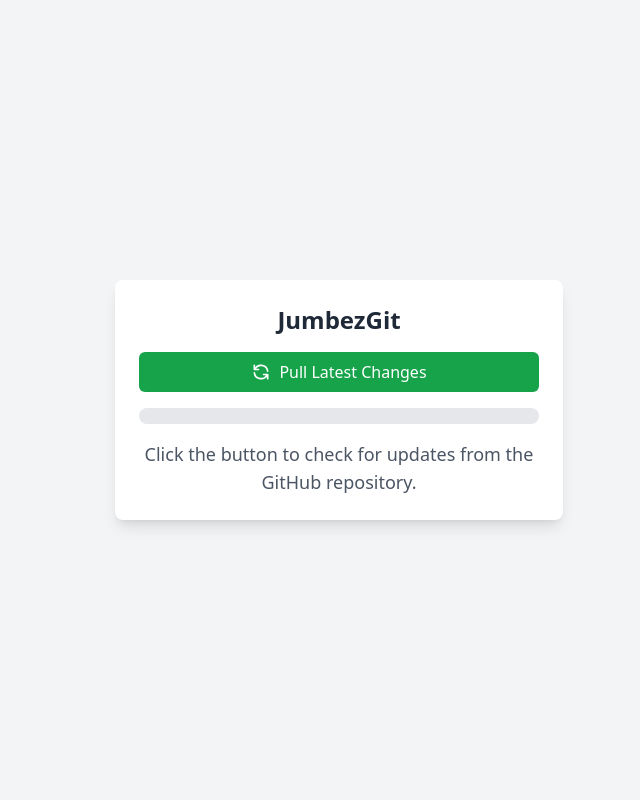
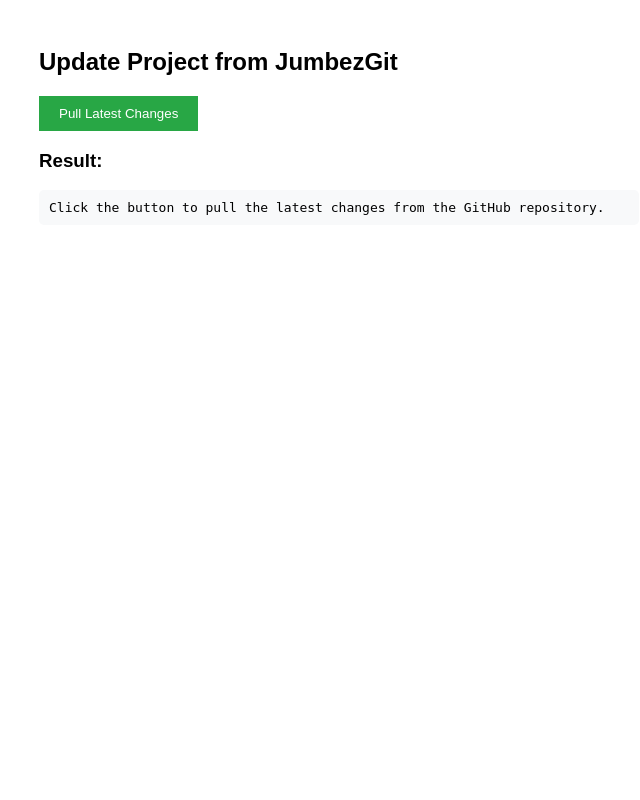
Before and after one commit to JumbezGit/Update-Demo-From-Github, a PHP site: page / in a window 1280 px wide. Shown: the whole page, without its empty margins (301-941 px from the left). Run offline with PHP 8.4, Linux system fonts and the light colour scheme; some libraries are stand-ins or nearby versions.

Commit message:
Update index.php

```diff
--- a/index.php
+++ b/index.php
@@ -8,16 +8,10 @@ if (isset($_POST['update'])) {
     // Execute git pull command
     $output = shell_exec('git pull origin main 2>&1');
 
-    // Determine the update status
-    if (strpos($output, 'Already up to date') !== false) {
-        $result = ['status' => 'no-update', 'message' => 'Your project is already up to date!'];
-    } elseif (strpos($output, 'Updating') !== false || strpos($output, 'files changed') !== false) {
-        $result = ['status' => 'success', 'message' => 'New changes have been successfully pulled from GitHub!'];
-    } else {
-        $result = ['status' => 'error', 'message' => 'Failed to update: ' . htmlspecialchars($output)];
-    }
+    // Display the output
+    $result = $output ? htmlspecialchars($output) : 'No output from git pull command.';
 } else {
-    $result = ['status' => 'idle', 'message' => 'Click the button to check for updates from the GitHub repository.'];
+    $result = 'Click the button to pull the latest changes from the GitHub repository.';
 }
 ?>
 
@@ -27,55 +21,22 @@ if (isset($_POST['update'])) {
     <meta charset="UTF-8">
     <meta name="viewport" content="width=device-width, initial-scale=1.0">
     <title>Update from Khamis</title>
-    <script src="https://cdn.tailwindcss.com"></script>
+    <style>
+        body { font-family: Arial, sans-serif; padding: 20px; }
+        .container { max-width: 600px; margin: 0 auto; }
+        button { padding: 10px 20px; background-color: #28a745; color: white; border: none; cursor: pointer; }
+        button:hover { background-color: #218838; }
+        pre { background-color: #f8f9fa; padding: 10px; border-radius: 5px; }
+    </style>
 </head>
-<body class="bg-gray-100 flex items-center justify-center min-h-screen">
-    <div class="bg-white p-6 rounded-lg shadow-lg max-w-md w-full">
-        <h2 class="text-2xl font-bold text-gray-800 mb-4 text-center">JumbezGit</h2>
-        <form method="post" id="updateForm" class="mb-4">
-            <button type="submit" name="update" id="updateButton"
-                    class="w-full bg-green-600 text-white py-2 px-4 rounded-md hover:bg-green-700 focus:outline-none focus:ring-2 focus:ring-green-500 flex items-center justify-center">
-                <svg class="w-5 h-5 mr-2" fill="none" stroke="currentColor" viewBox="0 0 24 24" xmlns="http://www.w3.org/2000/svg">
-                    <path stroke-linecap="round" stroke-linejoin="round" stroke-width="2" d="M4 4v5h.582m15.356 2A8.001 8.001 0 004.582 9m0 0H9m11 11v-5h-.581m0 0a8.003 8.003 0 01-15.357-2m15.357 2H15"></path>
-                </svg>
-                Pull Latest Changes
-            </button>
+<body>
+    <div class="container">
+        <h2>Update Project from JumbezGit</h2>
+        <form method="post">
+            <button type="submit" name="update">Pull Latest Changes</button>
         </form>
-        <div class="progress-container w-full bg-gray-200 rounded-full h-4 mb-4 overflow-hidden">
-            <div class="progress-bar bg-green-600 h-full rounded-full transition-all duration-100" id="progressBar" style="width: 0%"></div>
-        </div>
-        <div class="message text-center text-lg font-medium <?php echo $result['status'] === 'success' ? 'text-green-600' : ($result['status'] === 'error' ? 'text-red-600' : 'text-gray-600'); ?>" id="message">
-            <?php echo $result['message']; ?>
-        </div>
-        <?php if ($result['status'] === 'error') { ?>
-            <pre class="bg-gray-100 p-3 rounded-md text-sm text-gray-700 mt-2"><?php echo $result['message']; ?></pre>
-        <?php } ?>
+        <h3>Result:</h3>
+        <pre><?php echo $result; ?></pre>
     </div>
-    <script>
-        const form = document.getElementById('updateForm');
-        const button = document.getElementById('updateButton');
-        const progressBar = document.getElementById('progressBar');
-        const message = document.getElementById('message');
-
-        form.addEventListener('submit', () => {
-            // Disable button and show initial message
-            button.disabled = true;
-            button.classList.add('bg-gray-400', 'cursor-not-allowed');
-            message.textContent = 'Checking for updates...';
-            message.className = 'message text-center text-lg font-medium text-gray-600';
-
-            // Simulate progress
-            let progress = 0;
-            progressBar.style.width = '0%';
-            const interval = setInterval(() => {
-                progress += 5;
-                progressBar.style.width = `${progress}%`;
-                if (progress >= 100) {
-                    clearInterval(interval);
-                    message.textContent = 'Pulling changes...';
-                }
-            }, 100); // Update every 100ms to simulate ~2-second progress
-        });
-    </script>
 </body>
 </html>
```
